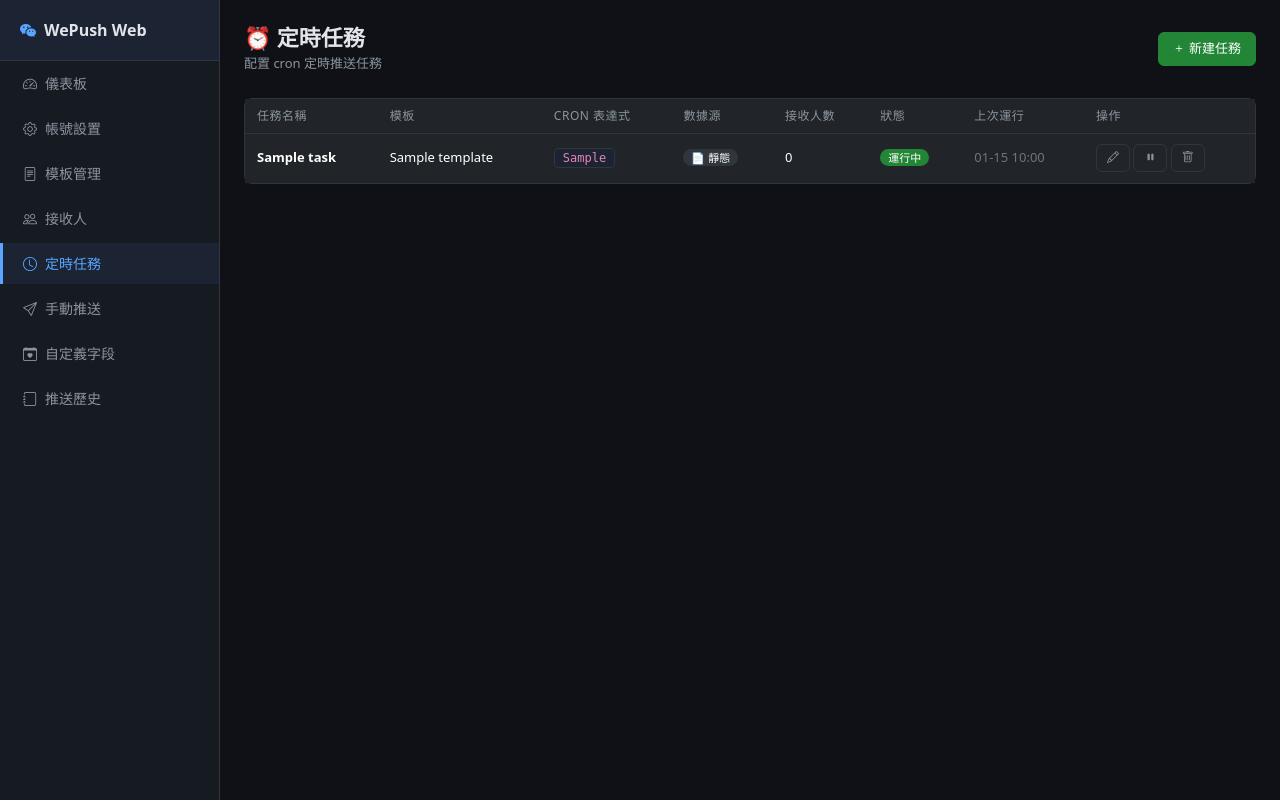
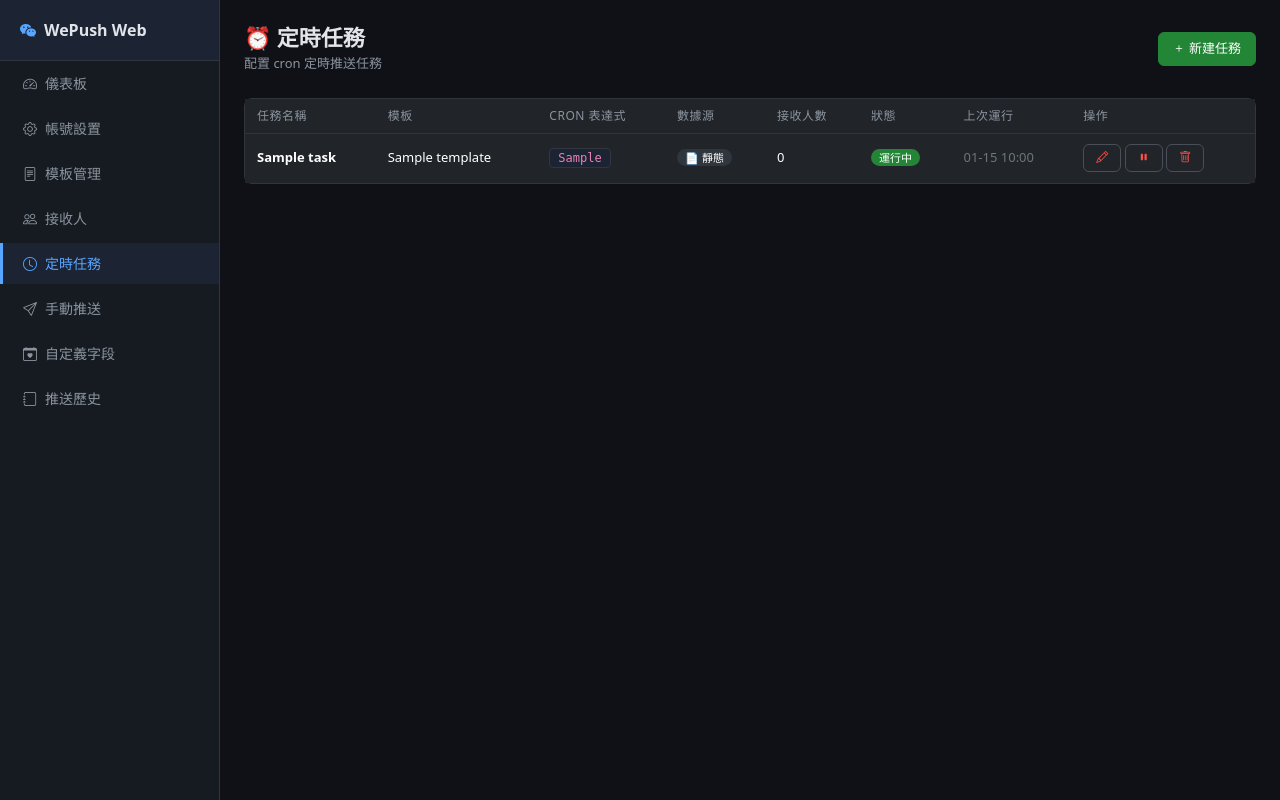
Before and after one commit to nicklam1994/wepush-web, a FastAPI app: page /tasks in a window 1280 px wide. Run offline with FastAPI, Linux system fonts and the light colour scheme; tables that the repository leaves empty hold one stand-in row (values such as "Sample post"); some libraries are stand-ins or nearby versions.

Commit message:
fix: brighter table action buttons + red delete buttons

```diff
--- a/static/style.css
+++ b/static/style.css
@@ -212,24 +212,37 @@ textarea.form-control {
 }
 
 .btn-outline-secondary {
-    border-color: #30363d;
-    color: #8b949e;
+    border-color: #484f58;
+    color: #c9d1d9;
+    background: transparent;
 }
 
 .btn-outline-secondary:hover {
-    background: #1c2128;
+    background: #21262d;
     border-color: #58a6ff;
     color: #58a6ff;
+}
+
+.btn-outline-danger {
+    border-color: #484f58;
+    color: #f85149;
+    background: transparent;
+}
+
+.btn-outline-danger:hover {
+    background: #49020233;
+    border-color: #f85149;
+    color: #f85149;
+}
+
+.btn-sm {
+    padding: 4px 12px;
+    font-size: 12px;
 }
 
 .btn-danger {
     background: #da3633;
     border-color: #da3633;
-}
-
-.btn-sm {
-    padding: 4px 10px;
-    font-size: 12px;
 }
 
 /* --- Badges --- */
--- a/templates/custom_fields.html
+++ b/templates/custom_fields.html
@@ -55,13 +55,13 @@
                         <code class="cron-badge">{{ '{{' + e.var_key + '}}' }}</code>
                     </td>
                     <td>
-                        <button class="btn btn-sm btn-outline-secondary" data-bs-toggle="modal" data-bs-target="#dateModal"
+                        <button class="btn btn-sm btn-outline-danger" data-bs-toggle="modal" data-bs-target="#dateModal"
                                 data-eid="{{ e.id }}" data-name="{{ e.name }}" data-fname="{{ e.field_name }}" data-date="{{ e.target_date }}" data-dir="{{ e.direction }}">
                             <i class="bi bi-pencil"></i>
                         </button>
                         <form method="post" action="/custom-fields/{{ e.id }}/delete" style="display:inline"
                               onsubmit="return confirm('確定刪除「{{ e.name }}」？')">
-                            <button type="submit" class="btn btn-sm btn-outline-secondary">
+                            <button type="submit" class="btn btn-sm btn-outline-danger">
                                 <i class="bi bi-trash"></i>
                             </button>
                         </form>
--- a/templates/recipients.html
+++ b/templates/recipients.html
@@ -31,7 +31,7 @@
                     <td class="text-secondary">{{ r.note or '—' }}</td>
                     <td class="text-secondary">{{ r.created_at.strftime('%m-%d %H:%M') }}</td>
                     <td>
-                        <button class="btn btn-sm btn-outline-secondary"
+                        <button class="btn btn-sm btn-outline-danger"
                                 data-bs-toggle="modal" data-bs-target="#recipientModal"
                                 data-id="{{ r.id }}" data-nickname="{{ r.nickname }}"
                                 data-openid="{{ r.openid }}" data-note="{{ r.note }}">
@@ -39,7 +39,7 @@
                         </button>
                         <form method="post" action="/recipients/{{ r.id }}/delete" style="display:inline"
                               onsubmit="return confirm('確定刪除嗎？')">
-                            <button type="submit" class="btn btn-sm btn-outline-secondary">
+                            <button type="submit" class="btn btn-sm btn-outline-danger">
                                 <i class="bi bi-trash"></i>
                             </button>
                         </form>
--- a/templates/tasks.html
+++ b/templates/tasks.html
@@ -56,7 +56,7 @@
                     </td>
                     <td class="text-secondary">{{ t.last_run.strftime('%m-%d %H:%M') if t.last_run else '—' }}</td>
                     <td>
-                        <button class="btn btn-sm btn-outline-secondary" data-bs-toggle="modal"
+                        <button class="btn btn-sm btn-outline-danger" data-bs-toggle="modal"
                                 data-bs-target="#taskModal"
                                 data-id="{{ t.id }}" data-name="{{ t.name }}"
                                 data-template-id="{{ t.template_id }}"
@@ -69,13 +69,13 @@
                             <i class="bi bi-pencil"></i>
                         </button>
                         <form method="post" action="/tasks/{{ t.id }}/toggle" style="display:inline">
-                            <button type="submit" class="btn btn-sm btn-outline-secondary">
+                            <button type="submit" class="btn btn-sm btn-outline-danger">
                                 <i class="bi {{ 'bi-pause-fill' if t.is_active else 'bi-play-fill' }}"></i>
                             </button>
                         </form>
                         <form method="post" action="/tasks/{{ t.id }}/delete" style="display:inline"
                               onsubmit="return confirm('確定刪除任務「{{ t.name }}」？')">
-                            <button type="submit" class="btn btn-sm btn-outline-secondary">
+                            <button type="submit" class="btn btn-sm btn-outline-danger">
                                 <i class="bi bi-trash"></i>
                             </button>
                         </form>
--- a/templates/templates.html
+++ b/templates/templates.html
@@ -46,7 +46,7 @@
                         </a>
                         <form method="post" action="/templates/{{ t.id }}/delete" style="display:inline"
                               onsubmit="return confirm('確定刪除模板「{{ t.name }}」？')">
-                            <button type="submit" class="btn btn-sm btn-outline-secondary">
+                            <button type="submit" class="btn btn-sm btn-outline-danger">
                                 <i class="bi bi-trash"></i>
                             </button>
                         </form>
```
